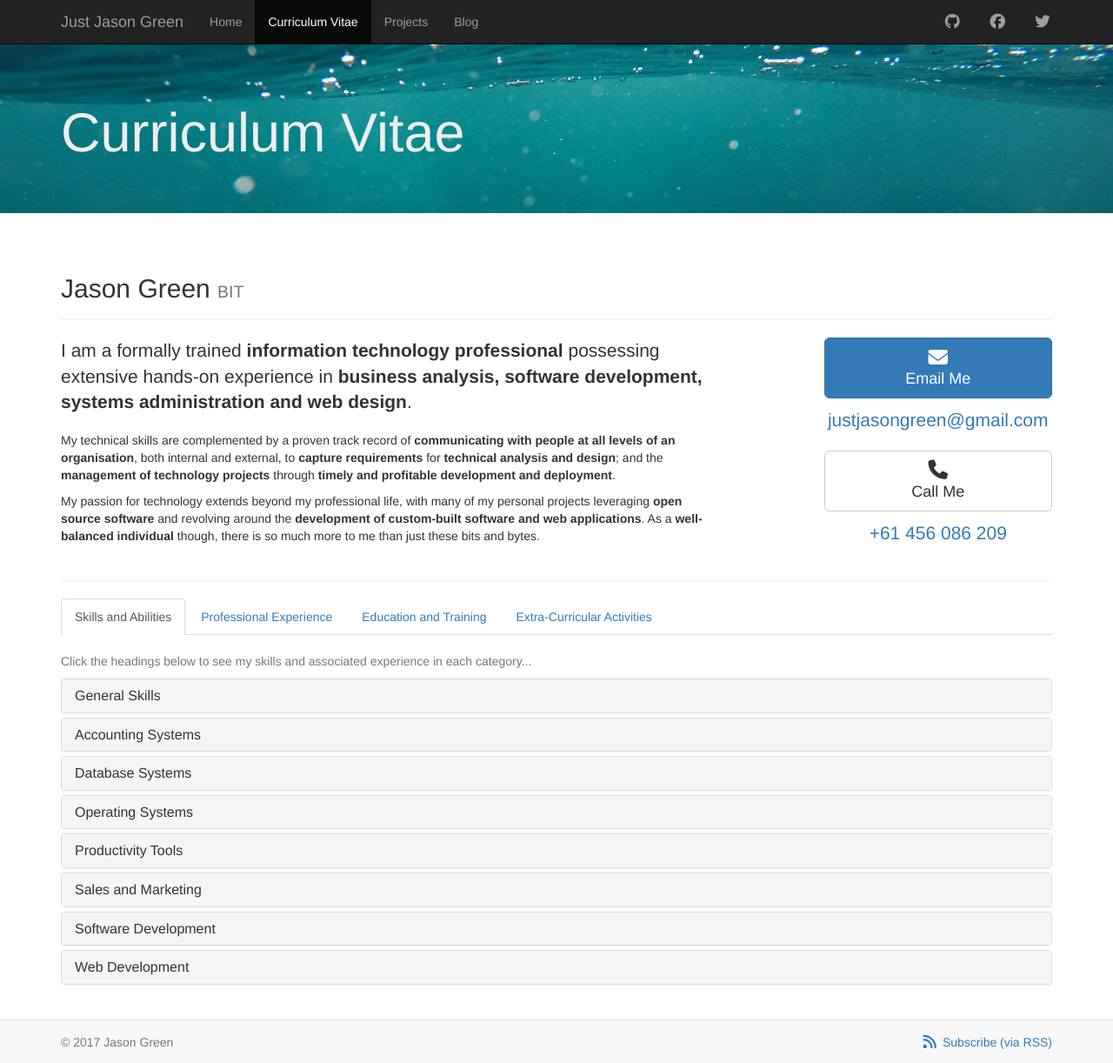
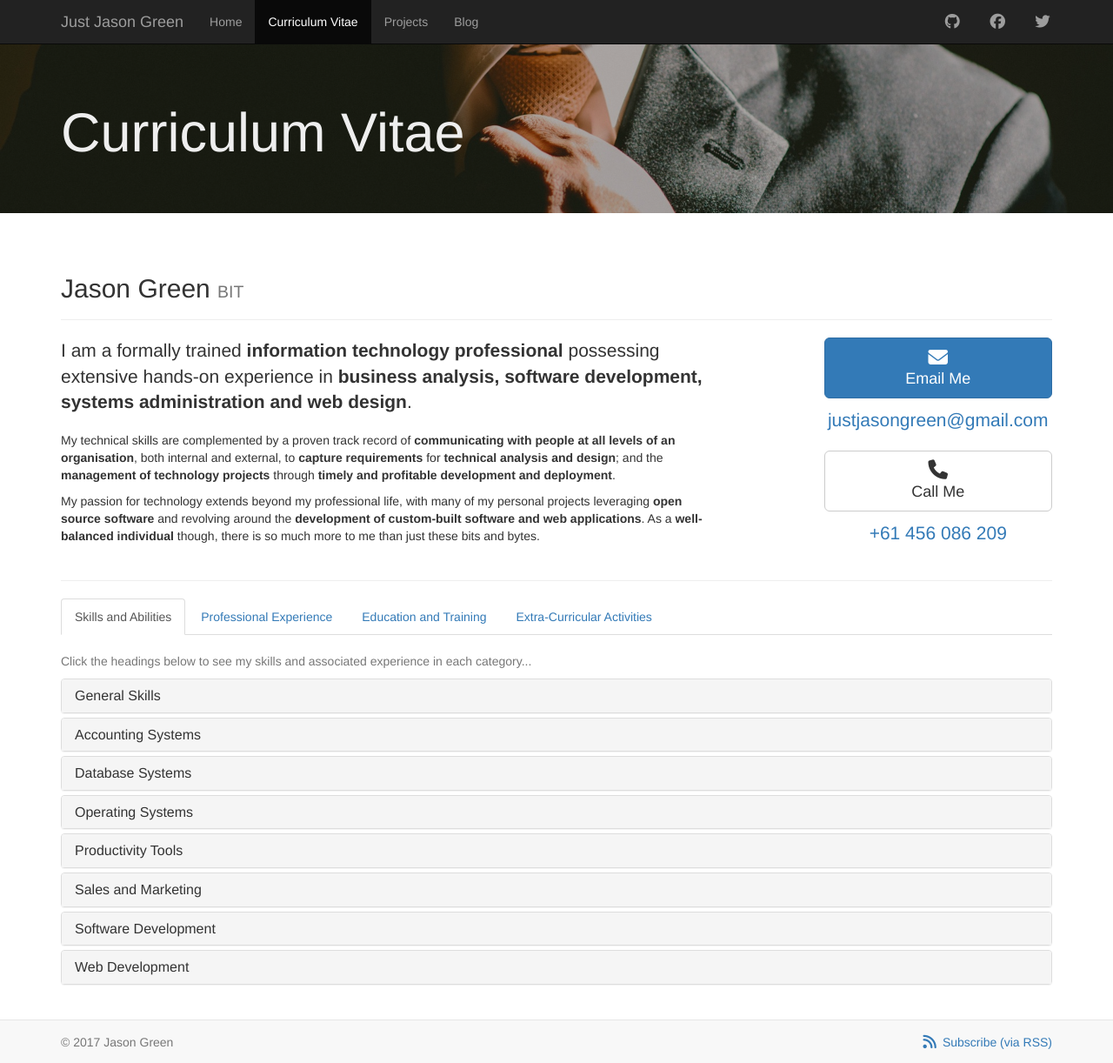
Before and after one commit to justjasongreen/justjasongreen.github.io, a Jekyll site: the page built from curriculum-vitae/index.html, in a window 1280 px wide and 1222 px high. Shown: the whole window at 87% size. Built offline with Jekyll 4.4.1, drawn with Linux system fonts in a browser that asks for light colours; nearby versions of some CDN libraries.

Commit message:
Implement Jumbotron Style
Update default stylesheet to implement a 'business' class to style the jumbotron element.

Update curriculum-vitae/index.html to configure the jumbotron class.

```diff
--- a/assets/stylesheets/default.scss
+++ b/assets/stylesheets/default.scss
@@ -14,6 +14,10 @@ body {
     margin-bottom: $footer-height + $line-height-computed;
 }
 
+.jumbotron {
+    color: $gray-lighter;
+}
+
 .footer {
     position: absolute;
     bottom: 0;
@@ -25,9 +29,15 @@ body {
     border-top: $footer-border;
 }
 
+.business {
+    background: url('{{ "/assets/images/pexels-photo-29642.jpg" | relative_url }}'), $gray;
+    background-blend-mode: overlay;
+    background-position: 0% 31%;
+    background-size: cover;
+}
+
 .underwater {
     background: url('{{ "/assets/images/pexels-photo-108055.jpeg" | relative_url }}');
     background-position: 0% 37%;
     background-size: cover;
-    color: $gray-lighter;
 }
--- a/curriculum-vitae/index.html
+++ b/curriculum-vitae/index.html
@@ -1,6 +1,7 @@
 ---
 title: "Curriculum Vitae"
 description: "Interactive online curriculum vitae for Melbourne-based information technology professional, Jason Green"
+jumbotron_class: "business"
 ---
 
 <div class="page-header">
```
Also changed, not shown: assets/images/pexels-photo-29642.jpg (added).
